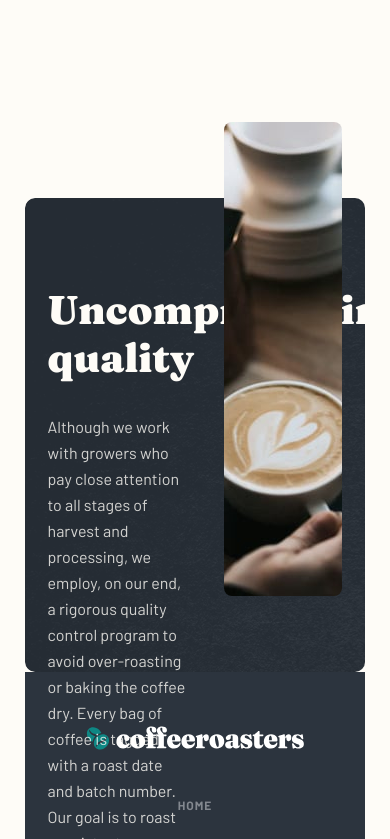
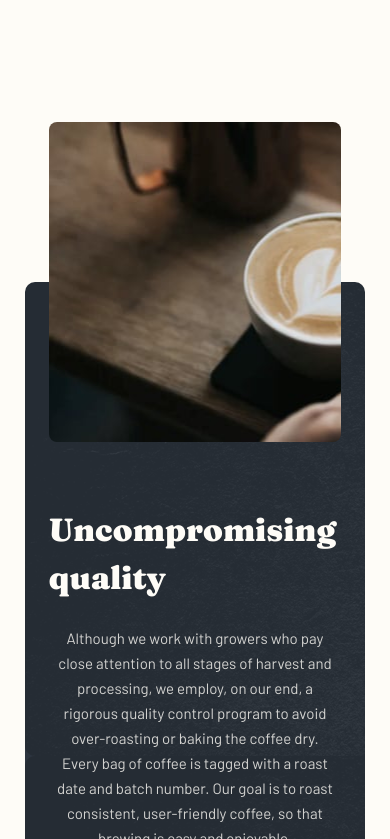
Before and after one commit to VladimirVolvakov/coffeeroasters-react-app, a React (Create React App) app: page / in a window 390 px wide. Shown: the part 1485-2324 px from the top of the page. Built offline with nearby package versions, Linux system fonts and the light colour scheme; the HTML template or start-up script is replaced by a standard one.

Commit message:
style: add styles for media queries <=1350px, <=1150px & <=900px for SectionQuality component

```diff
--- a/src/layout/SectionQuality.css
+++ b/src/layout/SectionQuality.css
@@ -3,7 +3,7 @@
   padding: 8.8rem 6.64% 0;
   margin-top: 7.6rem;
   background: url("../../public/assets/about/desktop/bg-quality.png"),
-    lightgray 0px 0px / 100% 100% no-repeat;
+    var(--color-footer) 0px 0px / 100% 100% no-repeat;
   border-radius: 1rem;
   display: flex;
   justify-content: space-between;
@@ -29,6 +29,8 @@
 }
 
 .quality__image {
+  background: url("../../public/assets/about/desktop/image-quality.jpg"),
+    lightgray 0px 0px / 100% 100% no-repeat;
   width: 40.09%;
   height: 47.4rem;
   object-fit: cover;
@@ -36,3 +38,65 @@
   position: relative;
   top: -16.4rem;
 }
+
+@media only screen and (max-width: 1350px) {
+  .quality {
+    gap: 3%;
+  }
+
+  .quality__text-container {
+    width: 56.91%;
+  }
+}
+
+@media only screen and (max-width: 1150px) {
+  .quality {
+    padding: 8.8rem 5.5% 0;
+  }
+
+  .quality__heading {
+    font-size: 3.2rem;
+  }
+}
+
+@media only screen and (max-width: 900px) {
+  .quality {
+    height: max-content;
+    padding: 0 6.97% 6.7rem;
+    margin-top: 16rem;
+    flex-direction: column-reverse;
+    justify-content: flex-start;
+    align-items: center;
+    gap: 0;
+  }
+
+  .quality__text-container {
+    align-items: center;
+    width: 100%;
+    height: fit-content;
+    margin-top: 6.4rem;
+    position: relative;
+    top: -16rem;
+  }
+
+  .quality__heading {
+    margin-bottom: 2.4rem;
+  }
+
+  .quality__description {
+    width: 95%;
+    font-size: 1.5rem;
+    line-height: 2.5rem;
+    text-align: center;
+  }
+
+  .quality__image {
+    background: url("../../public/assets/about/tablet/image-quality.jpg"),
+      lightgray 0px 0px / 100% 100% no-repeat;
+    width: 100%;
+    max-width: 57.3rem;
+    height: 32rem;
+    position: relative;
+    top: -16rem;
+  }
+}
--- a/src/layout/SectionQuality.jsx
+++ b/src/layout/SectionQuality.jsx
@@ -15,11 +15,7 @@ const SectionQuality = () => {
             brewing is easy and enjoyable.
           </p>
         </div>
-        <img
-          src="./assets/about/desktop/image-quality.jpg"
-          alt="Uncompromising quality of our coffee"
-          className="quality__image"
-        />
+        <div className="quality__image"></div>
       </section>
   );
 };
```
Also changed, not shown: public/assets/about/tablet/bg-quality.png (added), public/assets/about/tablet/image-quality.jpg (added).
